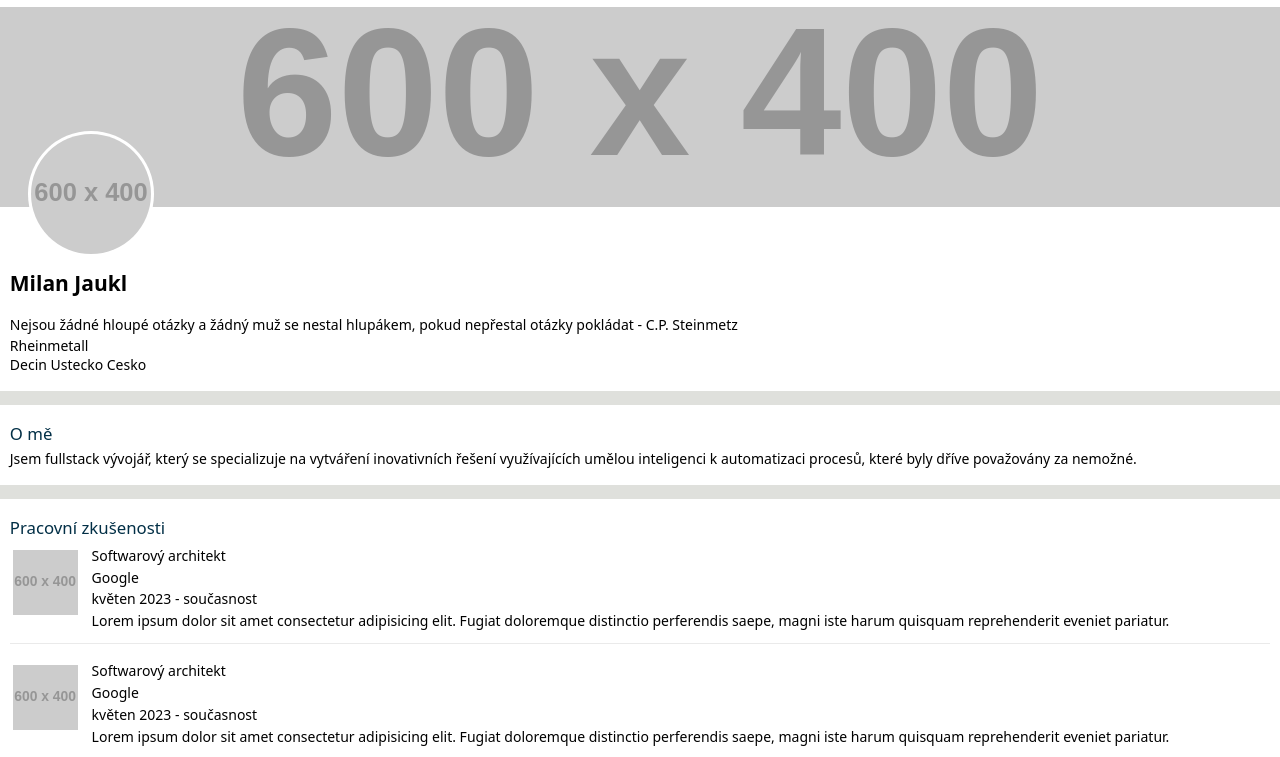
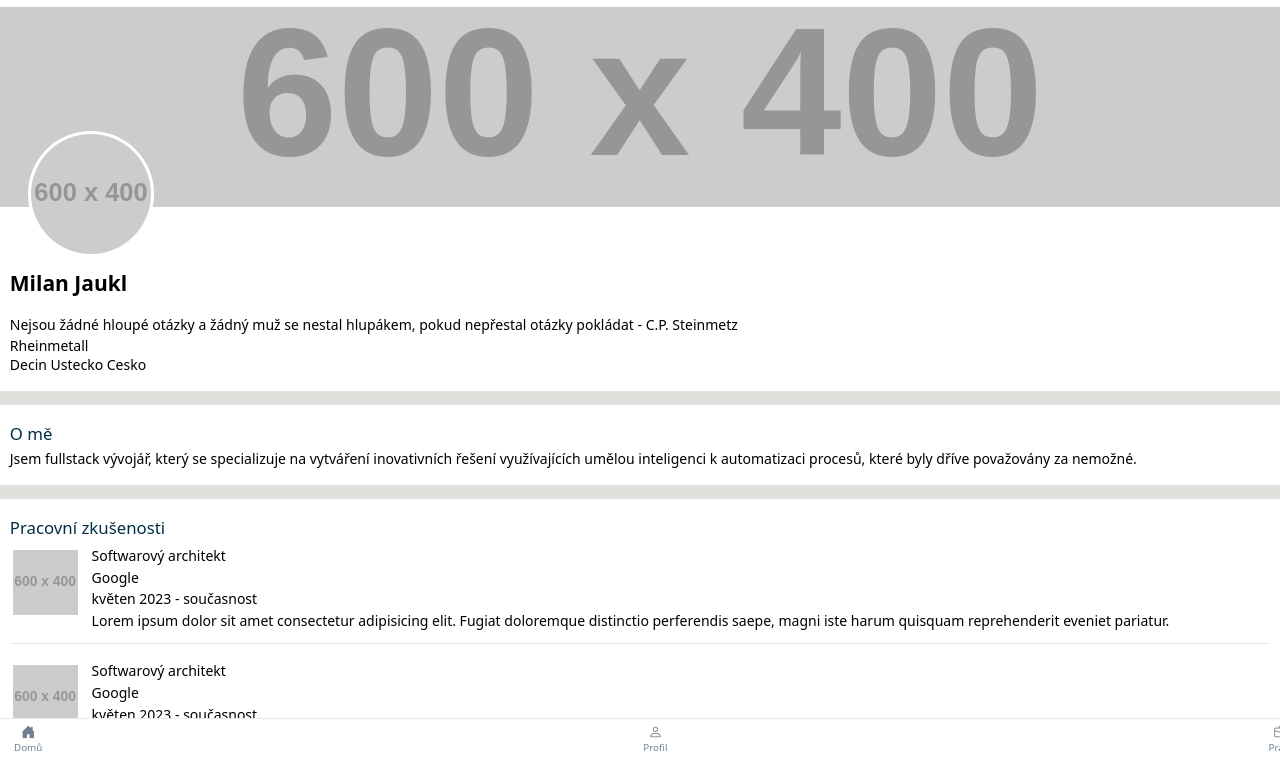
Before and after one commit to MilanJaukl/profile_page, a website: page index.html in a window 1280 px wide. Shown: the part 43-800 px from the top of the page. Drawn offline with nearby package versions, Linux system fonts and the light colour scheme; placeholder pictures from the web are drawn by us.

Commit message:
feat: add fixed footer with navigation icons and styles

```diff
--- a/index.html
+++ b/index.html
@@ -163,6 +163,20 @@
             <h3>Vzdělání</h3>
         </section>
     </main>
-    <footer></footer>
+    <footer style="position: fixed; left: 0; bottom: 0; background-color: white; display: flex; width: 100vw;border-top: 1px solid rgb(234, 234, 234);padding: 1rem; padding-top: 0.2rem;padding-bottom: 0.2rem; align-items: center; justify-content: space-between;">
+        <div style="display: flex; flex-direction: column; justify-content: center; align-items: center;">
+            <i class="bi bi-house-door-fill"></i>
+            <span class="text-small">Domů</span>
+        </div>
+        <div style="display: flex; flex-direction: column; justify-content: center; align-items: center;">
+            <i class="bi bi-person"></i>
+            <span class="text-small">Profil</span>
+        </div>
+        <div style="display: flex; flex-direction: column; justify-content: center; align-items: center;">
+            <i class="bi bi-briefcase"></i>
+            <span class="text-small
+            ">Práce</span>
+        </div>
+    </footer>
   </body>
 </html>
--- a/style.css
+++ b/style.css
@@ -107,3 +107,13 @@ section {
 .img-rounded {
   border-radius: 50%;
 }
+
+.text-small {
+  font-weight: 200;
+  font-size: 0.7rem;
+  color: slategray;
+}
+
+.bi {
+  color: slategray;
+}
```
